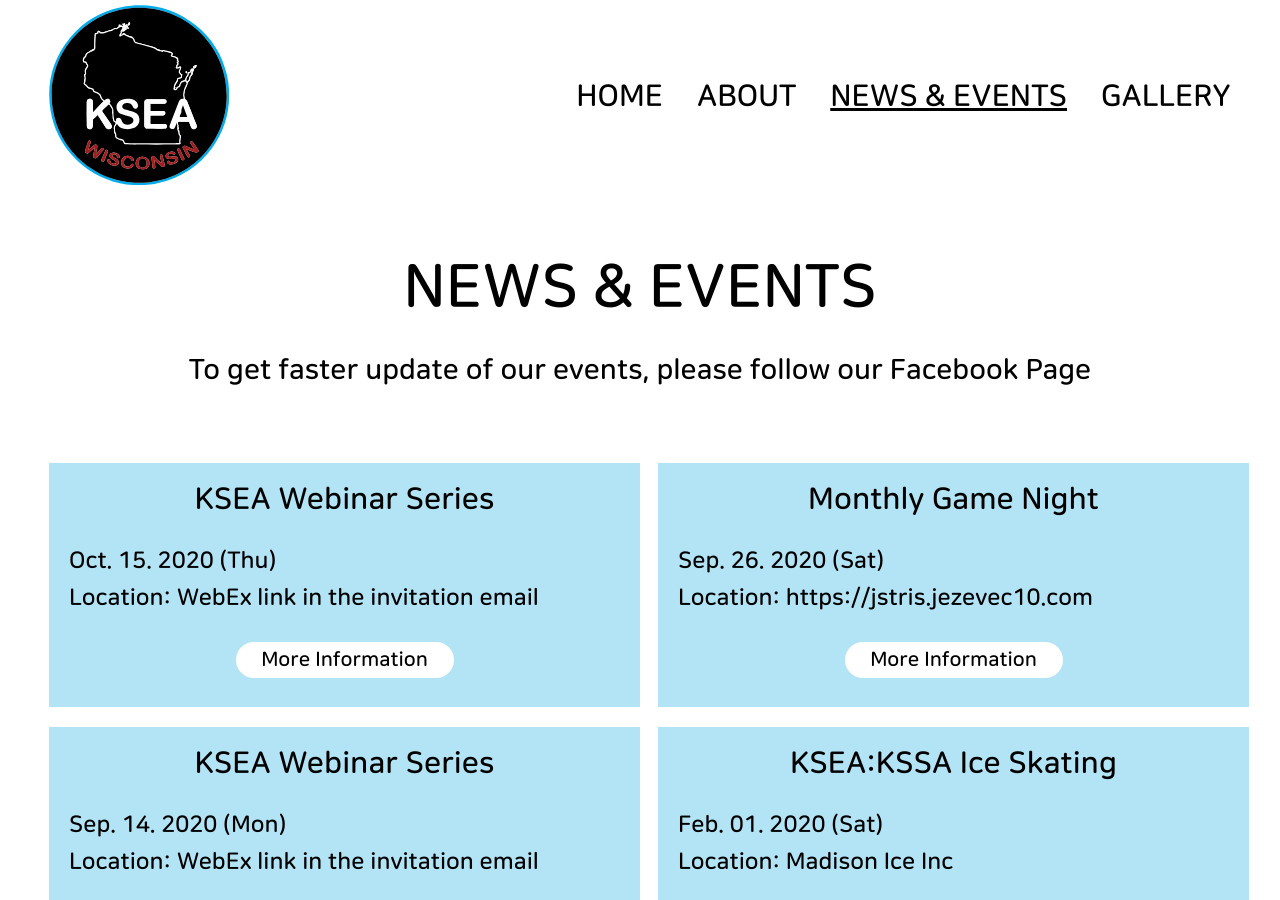
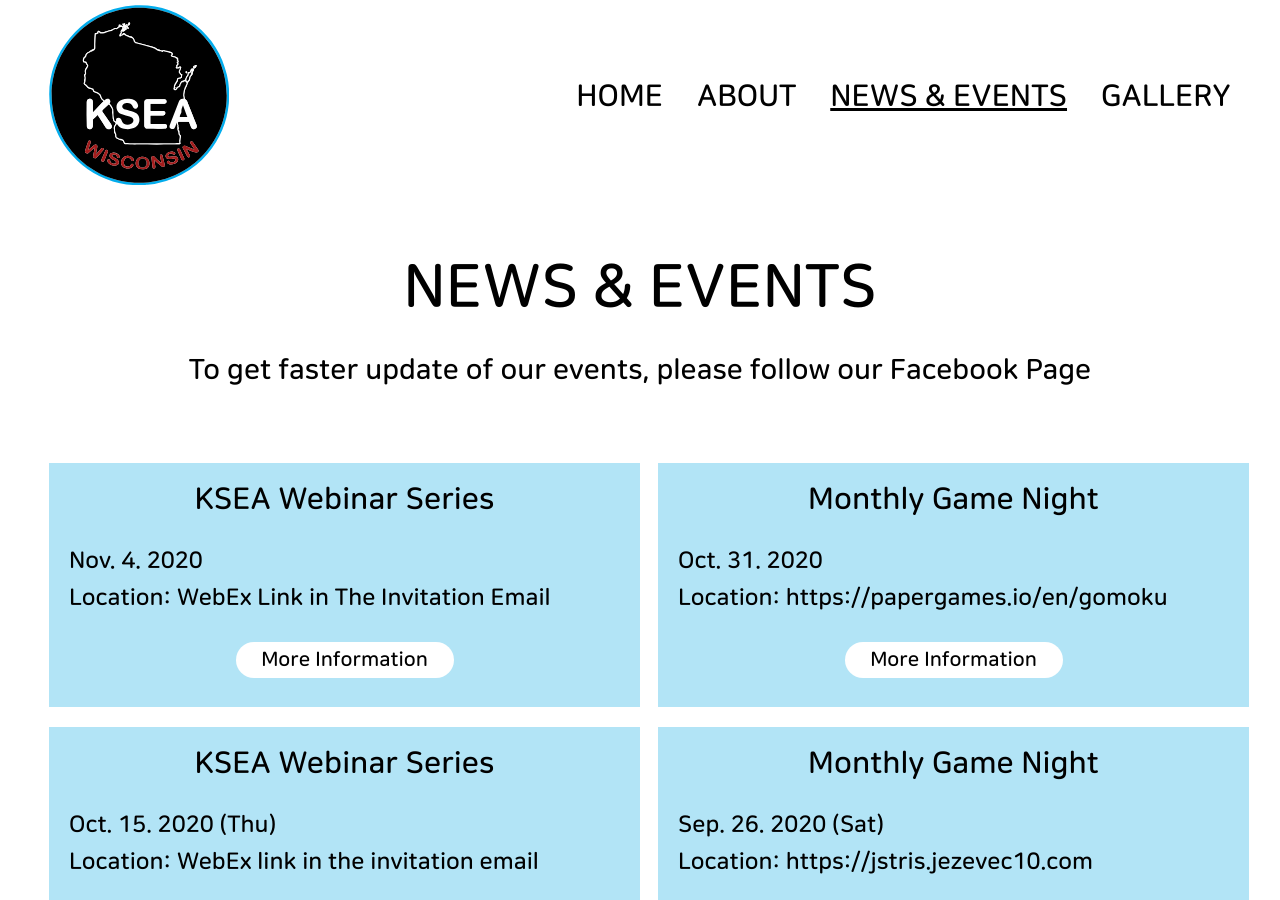
Before and after one commit to KSEAWisconsin/kseawisconsin.github.io, a Jekyll site: the page built from events.html, in a window 1280 px wide and 900 px high. Built offline with Jekyll 4.4.1, drawn with Linux system fonts in a browser that asks for light colours.

Commit message:
Update events.yml

```diff
--- a/_data/events.yml
+++ b/_data/events.yml
@@ -5,6 +5,18 @@
 ##   detail_url: # where detailed description located
 ##   date: # Mmm. DD. YYYY
 ##   location: # upto 35 char
+
+
+
+- event_name: KSEA Webinar Series
+  detail_url: https://www.facebook.com/groups/kseawisc/permalink/3434767546568918/
+  date: Nov. 4. 2020
+  location: WebEx Link in The Invitation Email
+
+- event_name: Monthly Game Night
+  detail_url: https://www.facebook.com/groups/kseawisc/permalink/3442916445754028/
+  date: Oct. 31. 2020
+  location: https://papergames.io/en/gomoku
 
 - event_name: "KSEA Webinar Series"
   detail_url: https://www.facebook.com/groups/kseawisc/permalink/3369809003064773/
```
